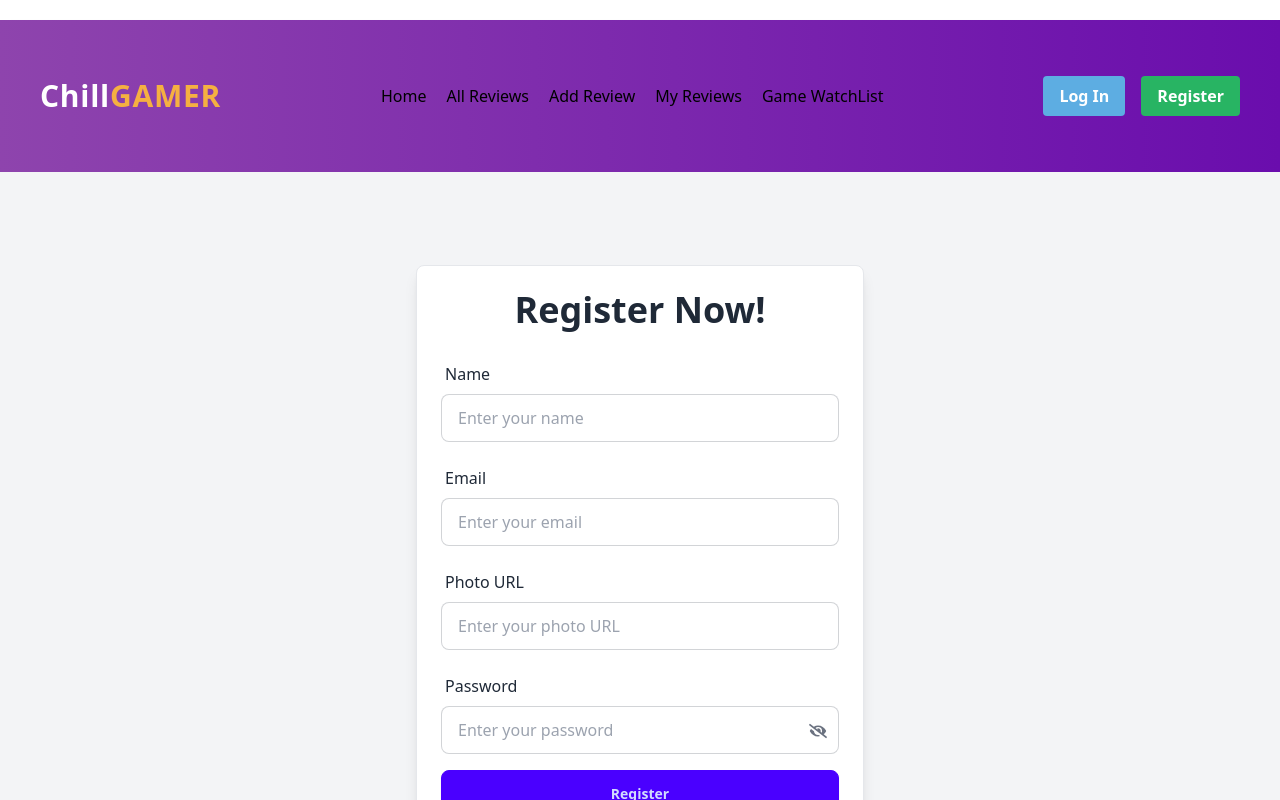
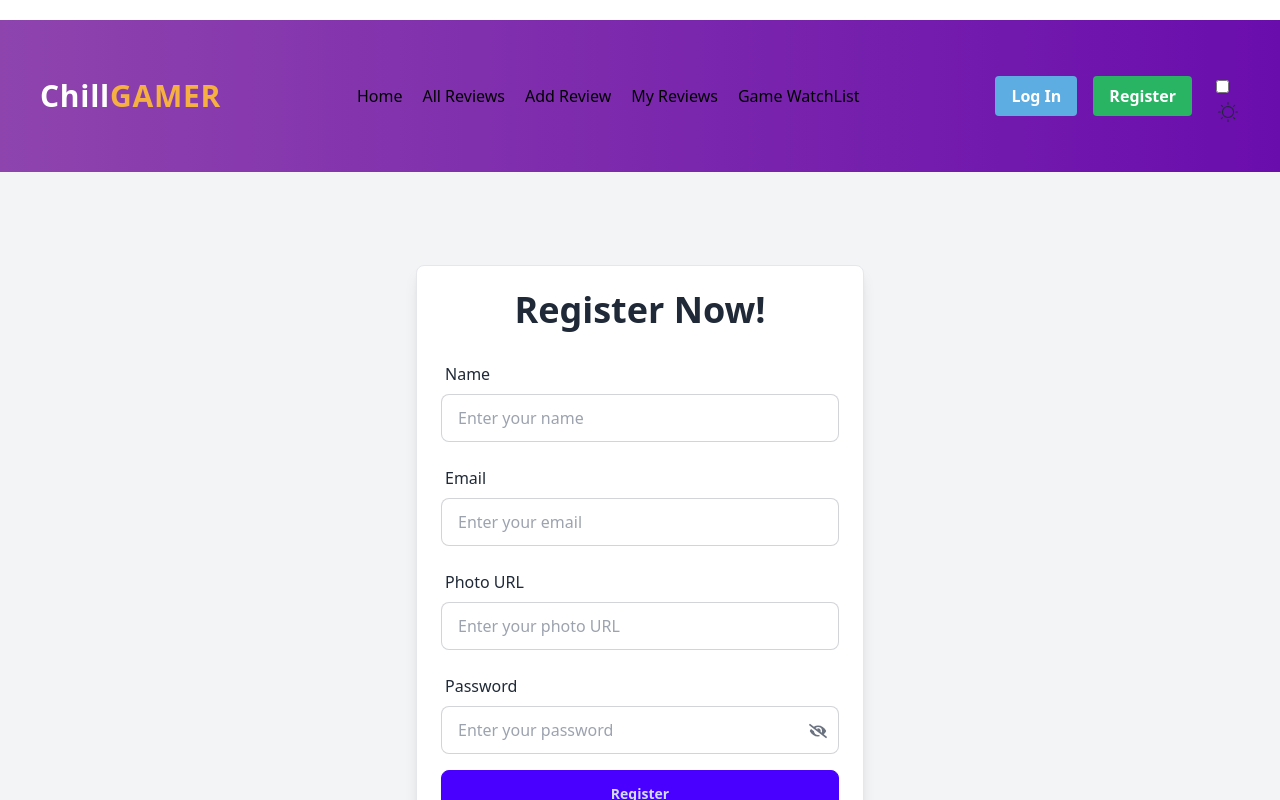
Before and after one commit to KhanTech2k/chill-gamer-client-side, a React (Vite) app: page /register in a window 1280 px wide. Shown: the top 800 px of the page. Built offline with nearby package versions, Linux system fonts and the light colour scheme; no server answers.

Commit message:
dark mode added

```diff
--- /dev/null
+++ b/src/Components/DarkMode.jsx
@@ -0,0 +1,54 @@
+import React, { useState, useEffect } from "react";
+// import "./DarkMode.css";
+import { MdOutlineDarkMode } from "react-icons/md";
+import { CiLight } from "react-icons/ci";
+
+const DarkMode = () => {
+  const [isDarkMode, setIsDarkMode] = useState(false);
+
+  // Set the initial theme based on localStorage
+  useEffect(() => {
+    const selectedTheme = localStorage.getItem("selectedTheme");
+    if (selectedTheme === "dark") {
+      setIsDarkMode(true);
+      setDark();
+    }
+  }, []);
+
+  const setDark = () => {
+    document.body.setAttribute("data-theme", "dark");
+    localStorage.setItem("selectedTheme", "dark");
+  };
+
+  const setLight = () => {
+    document.body.setAttribute("data-theme", "light");
+    localStorage.setItem("selectedTheme", "light");
+  };
+
+  const toggleTheme = (e) => {
+    if (e.target.checked) {
+      setDark();
+      setIsDarkMode(true);
+    } else {
+      setLight();
+      setIsDarkMode(false);
+    }
+  };
+
+  return (
+    <div className="dark_mode">
+      <input
+        className="dark_mode_input"
+        type="checkbox"
+        id="darkmode-toggle"
+        onChange={toggleTheme}
+        checked={isDarkMode}
+      />
+      <label className="dark_mode_label" htmlFor="darkmode-toggle">
+        <span className="icon text-2xl">{isDarkMode ? <MdOutlineDarkMode /> : <CiLight />}</span>
+      </label>
+    </div>
+  );
+};
+
+export default DarkMode;
--- a/src/Components/Header.jsx
+++ b/src/Components/Header.jsx
@@ -3,6 +3,7 @@ import NavBar from './NavBar';
 import { AuthContext } from '../Providers/AuthProvider';
 import { Link } from 'react-router-dom';
 import { Tooltip } from 'react-tooltip';
+import DarkMode from './DarkMode';
 
 const Header = () => {
     const { user, logOut } = useContext(AuthContext);
@@ -49,6 +50,7 @@ const Header = () => {
                             </Link>
                         </div>
                     )}
+                    <DarkMode></DarkMode>
                 </div>
                 <Tooltip id="my-tooltip" />
             </div>
--- a/src/Components/Home.jsx
+++ b/src/Components/Home.jsx
@@ -86,7 +86,7 @@ const Home = () => {
                     {highestRatedReviews.map((review) => (
                         <div
                             key={review._id}
-                            className="border border-gray-200 shadow-lg rounded-lg p-4 bg-white"
+                            className="border border-gray-200 shadow-lg rounded-lg p-4 "
                         >
                             <img
                                 src={review.gameCover}
--- a/src/Components/Register.jsx
+++ b/src/Components/Register.jsx
@@ -52,17 +52,15 @@ const Register = () => {
                             displayName: name,
                             photoURL: photo,
                         }));
-                        // Show SweetAlert2 Success Modal
                         Swal.fire({
                             title: 'Registration Successful!',
                             text: `Welcome, ${name}! Your account has been created successfully.`,
                             icon: 'success'
                         }).then(() => {
-                            navigate('/'); // Navigate to the home page
+                            navigate('/');
                         });
                     })
                     .catch((error) => {
-                        // Handle update profile error
                         console.error(error);
                     });
             })
```
